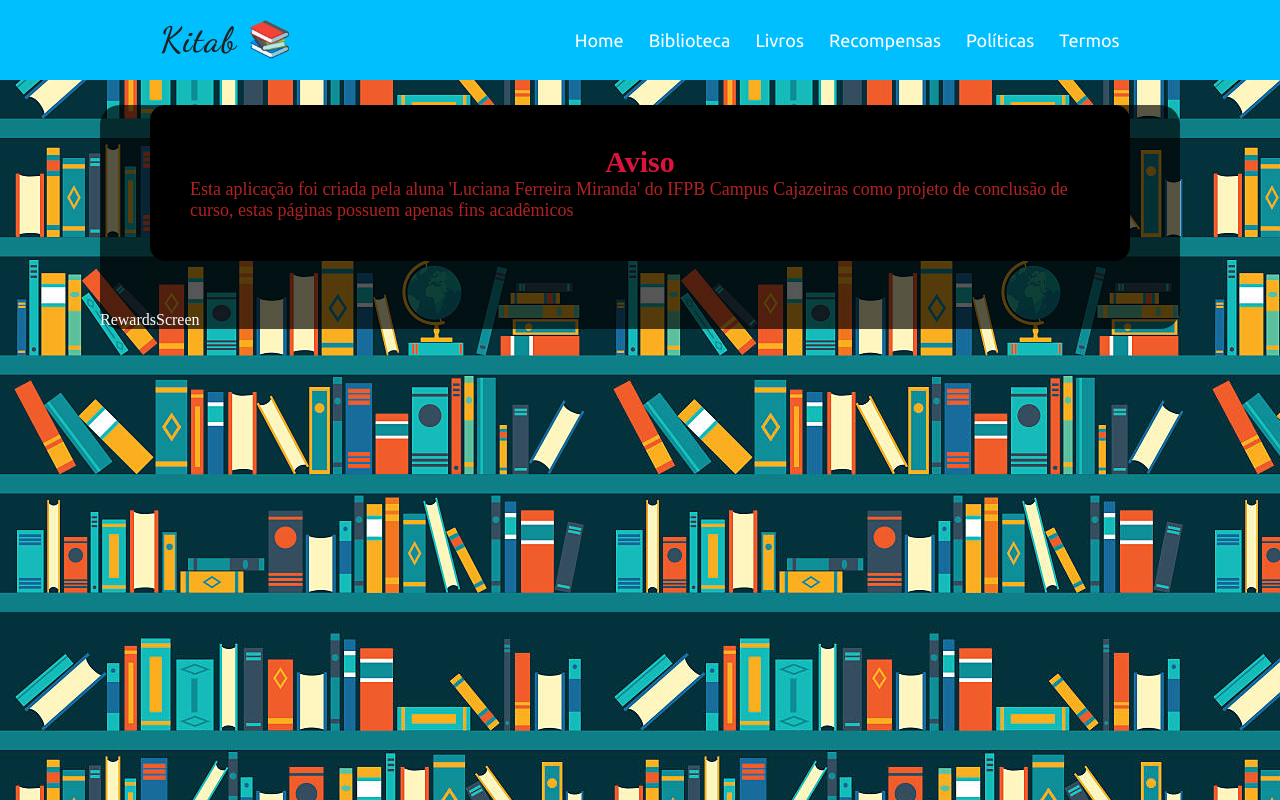
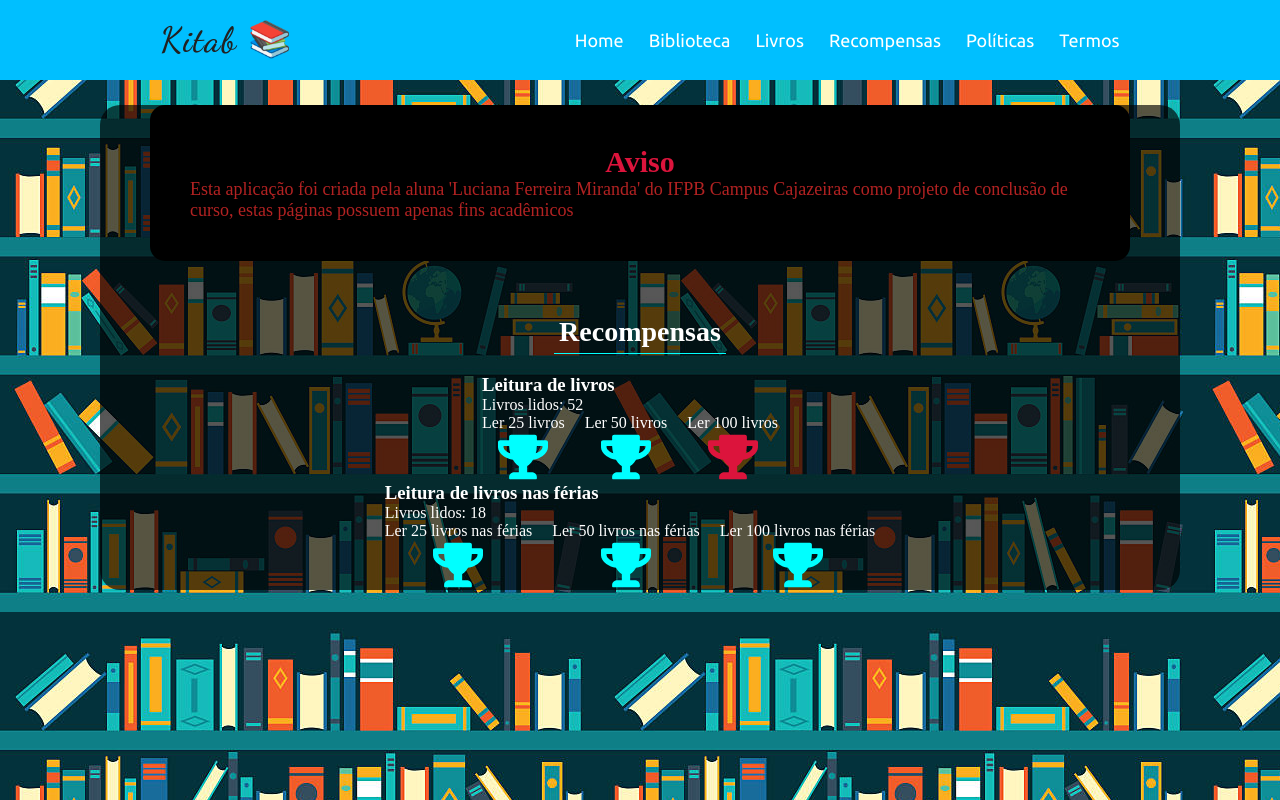
Before and after one commit to luluthedevil/tcc-desktop, a React (Create React App) app in the folder frontend/: page /rewards in a window 1280 px wide. Built offline with nearby package versions, Linux system fonts and the light colour scheme.

Commit message:
Trophy screen

```diff
--- a/frontend/src/App.css
+++ b/frontend/src/App.css
@@ -21,3 +21,8 @@ body {
   color: #fff;
   border-radius: 20px;
 }
+@media (max-width: 1000px) {
+  .container{
+    margin: 10px;
+  }
+}
--- /dev/null
+++ b/frontend/src/components/ListTrophy/index.js
@@ -0,0 +1,22 @@
+import React from 'react';
+import './style.css';
+import Trophy from '../Trophy';
+import data from '../../data/Challenges';
+
+export default function ListTrophy() {
+  return (
+    <div className="container-trophies">
+        {data.map((challenge) => (
+          <div key={challenge.id}>
+            <h3>{challenge.title}</h3>
+            <div>
+              <p>Livros lidos: {challenge.quantidadeLida}</p>
+            </div>
+            <div className="trophies">
+              <Trophy info={challenge.desafios} color={challenge.quantidadeLida} />
+            </div>
+          </div>
+        ))}
+    </div>
+  );
+}
--- /dev/null
+++ b/frontend/src/components/ListTrophy/style.css
@@ -0,0 +1,11 @@
+.container-trophies {
+    display: flex;
+    flex-direction: column;
+    align-items: center;
+    justify-content: center;
+}
+
+.trophies {
+    display: flex;
+    flex-direction: row;
+}
--- /dev/null
+++ b/frontend/src/components/Trophy/index.js
@@ -0,0 +1,16 @@
+import React from 'react';
+import './style.css';
+import { FaTrophy } from 'react-icons/fa';
+
+export default function Trophy({info, color}) {
+  return (
+    <>
+        {info.map((trophy) => (
+          <div className="trophy" key={trophy.id}>
+            <p>{trophy.nome}</p>
+            < FaTrophy color={color >= trophy.quantidadeMin ? "aqua" : "crimson" } size={50} />
+          </div>
+        ))}
+    </>
+  );
+}
--- /dev/null
+++ b/frontend/src/components/Trophy/style.css
@@ -0,0 +1,7 @@
+.trophy{
+    display: flex;
+    flex-direction: column;
+    align-items: center;
+    justify-content: center;
+    margin-right: 20px;
+}
--- a/frontend/src/components/warn/style.css
+++ b/frontend/src/components/warn/style.css
@@ -23,3 +23,9 @@
     color: firebrick;
     font-size: 18px;
 }
+
+@media (max-width: 1000px) {
+    .warn{
+      margin: 20px;
+    }
+  }
--- /dev/null
+++ b/frontend/src/data/Challenges.js
@@ -0,0 +1,56 @@
+const data = [
+    {
+        "id": 1,
+        "title": "Leitura de livros",
+        "quantidadeLida": 52,
+        "quantidadeTotal": 100,
+        "desafios": [
+            {
+                "id": 1,
+                "nome": "Ler 25 livros",
+                "categoria": "livros_lidos",
+                "quantidadeMin": 25
+            },
+            {
+                "id": 2,
+                "nome": "Ler 50 livros",
+                "categoria": "livros_lidos",
+                "quantidadeMin": 50
+            },
+            {
+                "id": 3,
+                "nome": "Ler 100 livros",
+                "categoria": "livros_lidos",
+                "quantidadeMin": 100
+            }
+        ]
+    },
+    {
+        "id": 2,
+        "title": "Leitura de livros nas férias",
+        "quantidadeLida": 18,
+        "quantidadeTotal": 50,
+        "desafios": [
+            {
+                "id": 1,
+                "nome": "Ler 25 livros nas férias",
+                "categoria": "livros_lidos",
+                "quantidadeMin": 2
+            },
+            {
+                "id": 2,
+                "nome": "Ler 50 livros nas férias",
+                "categoria": "livros_lidos",
+                "quantidadeMin": 5
+            },
+            {
+                "id": 3,
+                "nome": "Ler 100 livros nas férias",
+                "categoria": "livros_lidos",
+                "quantidadeMin": 15
+            }
+        ]
+    }
+];
+
+export default data;
--- a/frontend/src/screens/RewardsScreen/RewardsScreen.js
+++ b/frontend/src/screens/RewardsScreen/RewardsScreen.js
@@ -1,7 +1,12 @@
 import React from 'react';
+import './style.css';
+import ListTrophy from '../../components/ListTrophy';
 
 export default function RewardsScreen() {
   return (
-    <div>RewardsScreen</div>
+    <div className="container-rewards">
+      <h3 className="title">Recompensas</h3>
+      <ListTrophy />
+    </div>
   );
 }
--- /dev/null
+++ b/frontend/src/screens/RewardsScreen/style.css
@@ -0,0 +1,15 @@
+.container-rewards {
+    margin-left: 50px;
+    margin-right: 50px;
+    display: flex;
+    justify-content: center;
+    align-items: center;
+    flex-direction: column;
+}
+
+.title {
+    font-size: 28px;
+    border-bottom: 1px solid aqua;
+    padding: 5px;
+    margin-bottom: 20px;
+}
```
Also changed, not shown: frontend/src/imgs/trophy.png (added).
